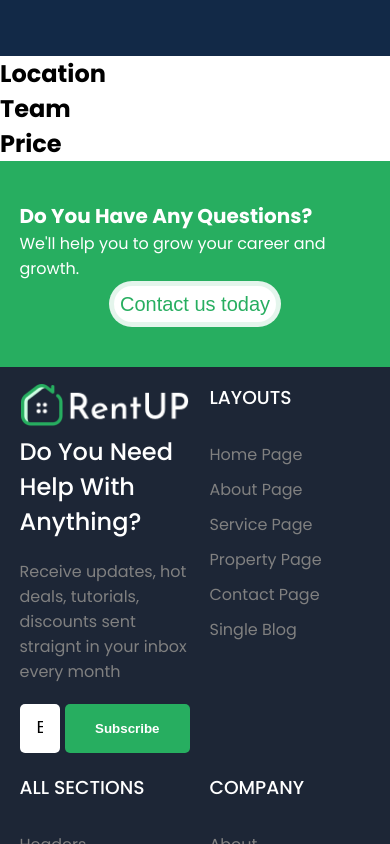
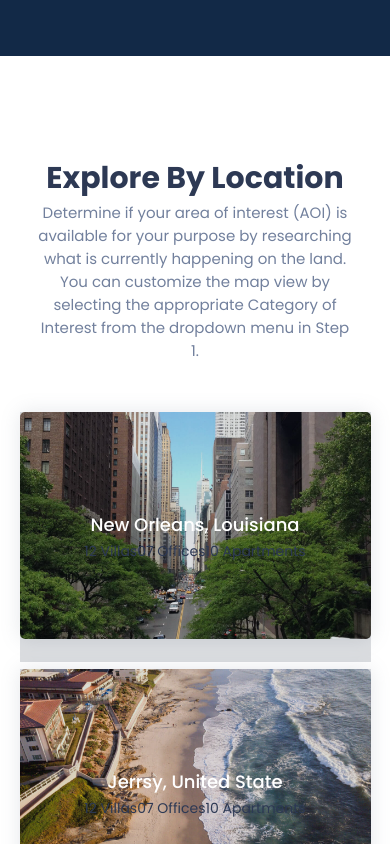
Before and after one commit to Raihan567/rentUp, a React (Create React App) app: page / in a window 390 px wide. Shown: the part 5760-6604 px from the top of the page. Built offline with nearby package versions, Linux system fonts and the light colour scheme.

Commit message:
feature agent part complete with mobile responsive

```diff
--- a/public/index.html
+++ b/public/index.html
@@ -9,7 +9,13 @@
       name="description"
       content="Web site created using create-react-app"
     />
-    <script src="https://kit.fontawesome.com/a9545f17e8.js" crossorigin="anonymous"></script>
+    <link
+      rel="stylesheet"
+      href="https://cdnjs.cloudflare.com/ajax/libs/font-awesome/6.1.2/css/all.min.css"
+      integrity="sha512-1sCRPdkRXhBV2PBLUdRb4tMg1w2YPf37qatUFeS7zlBy7jJI8Lf4VHwWfZZfpXtYSLy85pkm9GaYVYMfw5BC1A=="
+      crossorigin="anonymous"
+      referrerpolicy="no-referrer"
+    />
     <link rel="apple-touch-icon" href="%PUBLIC_URL%/logo192.png" />
     <link rel="manifest" href="%PUBLIC_URL%/manifest.json" />
     <title>RentUp - Residence & Real Estate Website</title>
--- a/src/components/Data/Data.js
+++ b/src/components/Data/Data.js
@@ -242,7 +242,7 @@ export const team = [
   },
   {
     list: "38",
-    cover: "../../images/Customer/team-6.jpg",
+    cover: "../../images/Customer/team-1.jpg",
     address: "Montreal, USA",
     name: "Adam K. Jollio",
     icon: [
--- a/src/components/Home/Location/Location.css
+++ b/src/components/Home/Location/Location.css
@@ -0,0 +1,32 @@
+.location .box {
+  position: relative;
+
+  border-radius: 5px;
+}
+.location img {
+  border-radius: 5px;
+
+}
+.location .overlay {
+  position: absolute;
+  top: 0;
+  left: 0;
+  display: flex;
+  align-items: center;
+  justify-content: center;
+  flex-direction: column;
+  height: 250px;
+  width: 100%;
+  color: #fff;
+  z-index: 222;
+  background: rgb(15 28 47 / 15%);
+}
+
+.location h5 {
+  font-size: 18px;
+  font-weight: 500;
+}
+
+.location .overlay p{
+  color: #fff;
+}
--- a/src/components/Home/Location/Location.jsx
+++ b/src/components/Home/Location/Location.jsx
@@ -1,10 +1,35 @@
-import React from 'react';
-import './Location.css'
+import React from "react";
+import "./Location.css";
+import Heading from "../../Common/Heading";
+import { location } from "../../Data/Data";
 const Location = () => {
   return (
-    <div>
-      <h2>Location</h2>
-    </div>
+    <>
+      <div className="location padding">
+        <div className="container">
+          <Heading
+            title="Explore By Location"
+            subtitle="Determine if your area of interest (AOI) is available for your purpose by researching what is currently happening on the land. You can customize the map view by selecting the appropriate Category of Interest from the dropdown menu in Step 1."
+          ></Heading>
+
+          <div className="content  mtop grid3">
+            {location.map((item, index) => (
+              <div className="box shadow" key={index}>
+                <img src={item.cover} alt="" />
+                <div className="overlay">
+                  <h5>{item.name}</h5>
+                  <p>
+                    <label>{item.Villas}</label>
+                    <label>{item.Offices}</label>
+                    <label>{item.Apartments}</label>
+                  </p>
+                </div>
+              </div>
+            ))}
+          </div>
+        </div>
+      </div>
+    </>
   );
 };
 
--- a/src/components/Home/Price/Price.jsx
+++ b/src/components/Home/Price/Price.jsx
@@ -1,10 +1,19 @@
-import React from 'react';
-import './Price.css'
+import React from "react";
+import Heading from "../../Common/Heading";
+import "./Price.css";
 const Price = () => {
   return (
-    <div>
-      <h2>Price</h2>
-    </div>
+    <>
+      <div className="content padding">
+        <div className="container">
+          <Heading
+            title="Select Your Package"
+            subtitle="At vero eos et accusamus et iusto odio dignissimos ducimus qui blanditiis praesentium voluptatum deleniti atque corrupti quos dolores."
+          ></Heading>
+
+        </div>
+      </div>
+    </>
   );
 };
 
--- a/src/components/Home/Team/Team.css
+++ b/src/components/Home/Team/Team.css
@@ -0,0 +1,72 @@
+.team .box {
+  background: #ffffff;
+  border-radius: 6px;
+  border: 1px solid rgb(62 28 131 / 10%);
+  padding: 2rem;
+  transition: 0.5s;
+}
+.team .box:hover {
+  box-shadow: 0 0 20px 0 rgb(112 121 138 / 18%);
+  cursor: pointer;
+}
+.team .details {
+  text-align: center;
+  margin-top: 30px;
+}
+.team .img {
+  width: 90px;
+  height: 90px;
+  margin: auto;
+  position: relative;
+}
+.team img {
+  width: 90px;
+  height: 90px;
+  border-radius: 50%;
+}
+.team .img i {
+  color: #108be7;
+  font-size: 17px;
+  position: absolute;
+  top: 35px;
+  right: -10px;
+}
+.team .img::after {
+  content: "";
+  position: absolute;
+  top: -15px;
+  left: -15px;
+  width: 110px;
+  height: 110px;
+  border: 5px solid #edf0f5;
+  border-radius: 50%;
+}
+.team label {
+  display: inline-block;
+  margin-top: 20px;
+}
+.team i {
+  color: grey;
+  margin-right: 5px;
+}
+.team ul {
+  display: inline-block;
+  margin-top: 10px;
+}
+.team ul li {
+  display: inline-block;
+  width: 40px;
+  height: 40px;
+  line-height: 40px;
+  align-items: center;
+  background-color: #f4f5f7;
+  border-radius: 50%;
+  margin: 5px;
+}
+.team .button {
+  margin-top: 20px;
+}
+.team .button i {
+  color: white;
+  font-size: 20px;
+}
--- a/src/components/Home/Team/Team.jsx
+++ b/src/components/Home/Team/Team.jsx
@@ -1,10 +1,51 @@
 import React from "react";
+import Heading from "../../Common/Heading";
 import "./Team.css";
+import { team } from "../../Data/Data";
 const Team = () => {
   return (
-    <div>
-      <h2>Team</h2>
-    </div>
+    <>
+      <section className="team background">
+        <div className="container">
+          <Heading
+            title="Our Featured Agents"
+            subtitle="Lorem ipsum dolor sit amet, consectetur adipiscing elit, sed do eiusmod tempor incididunt ut labore et dolore magna aliqua. Ut enim ad minim veniam."
+          ></Heading>
+
+          <div className="content mtop grid3">
+            {team.map((val, index) => (
+              <div className="box" key={index}>
+                <button className="btn3">{val.list}Listing</button>
+                <div className="details">
+                  <div className="img">
+                    <img src={val.cover} alt="" />
+                    <i className="fa-solid fa-circle-check"></i>
+                  </div>
+                  <i className="fa fa-location-dot"></i>
+                  <label htmlFor="">{val.address}</label>
+                  <h4>{val.name}</h4>
+
+                  <ul>
+                    {val.icon.map((icon, index) => (
+                      <li key={index}>{icon}</li>
+                    ))}
+                  </ul>
+                  <div className="button flex">
+                    <button>
+                      <i className="fa fa-envelope"></i> Message
+                    </button>
+                    <button className="btn4">
+                      <i className="fa fa-phone-alt"></i>
+
+                    </button>
+                  </div>
+                </div>
+              </div>
+            ))}
+          </div>
+        </div>
+      </section>
+    </>
   );
 };
 
```
Also changed, not shown: src/images/Customer/team-6.jpg (added).
